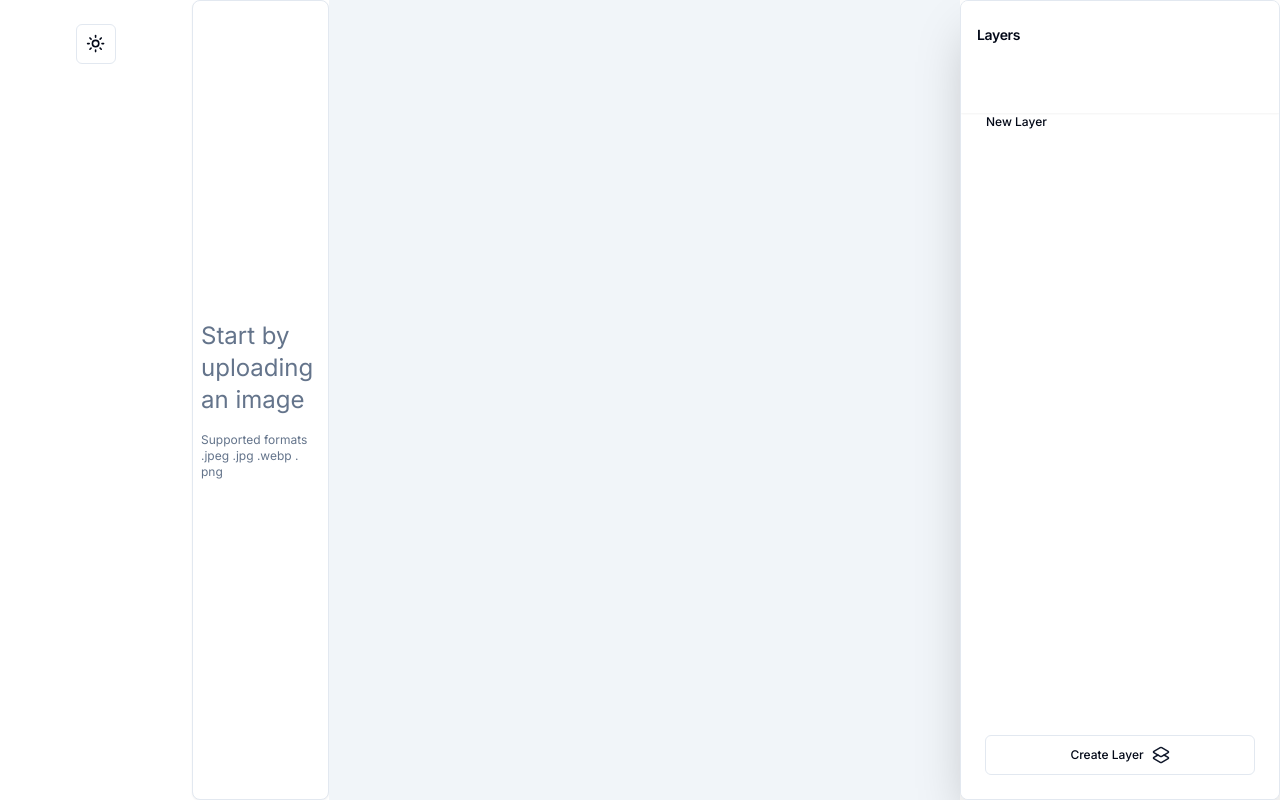
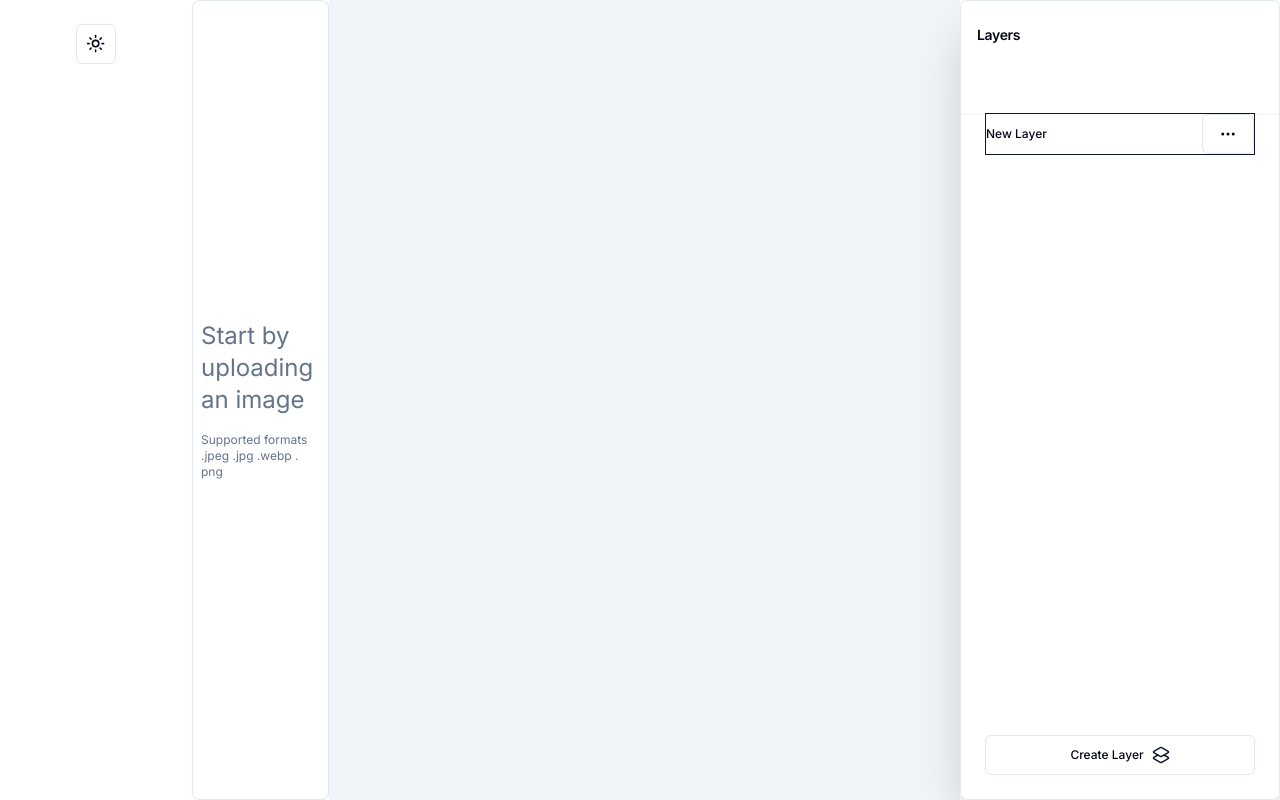
Before and after one commit to emrekaratepe123/Edit, a Next.js app: page / in a window 1280 px wide. Built offline with nearby package versions, Linux system fonts and the light colour scheme.

Commit message:
feat: Add LayerInfo component for displaying layer information

```diff
--- a/src/components/layers/Layers.tsx
+++ b/src/components/layers/Layers.tsx
@@ -11,6 +11,7 @@ import { Layers2 } from "lucide-react";
 import { Button } from "../ui/button";
 import { cn } from "@/lib/utils";
 import LayerImage from "./LayerImage";
+import LayerInfo from "./LayerInfo";
 
 export default function Layers() {
   const layers = useLayerStore((state) => state.layers);
@@ -39,12 +40,19 @@ export default function Layers() {
           <div
             className={cn(
               "cursor-pointer ease-in-out hover:bg-secondary border border-transparent",
-              { "animate-pulse": generating }
+              {
+                "animate-pulse": generating,
+                "border-primary": activeLayer.id === layer.id,
+              }
             )}
             key={layer.id}
+            onClick={() => {
+              if (generating) return;
+              else setActiveLayer(layer.id);
+            }}
           >
             <div>
-              <div>
+              <div className="flex items-center justify-between">
                 {!layer.url ? (
                   <p className="text-xs font-medium justofy-self-end">
                     {" "}
@@ -52,6 +60,7 @@ export default function Layers() {
                   </p>
                 ) : null}
                 <LayerImage layer={layer} />
+                <LayerInfo layer={layer} layerIndex={index} />
               </div>
             </div>
           </div>
```
